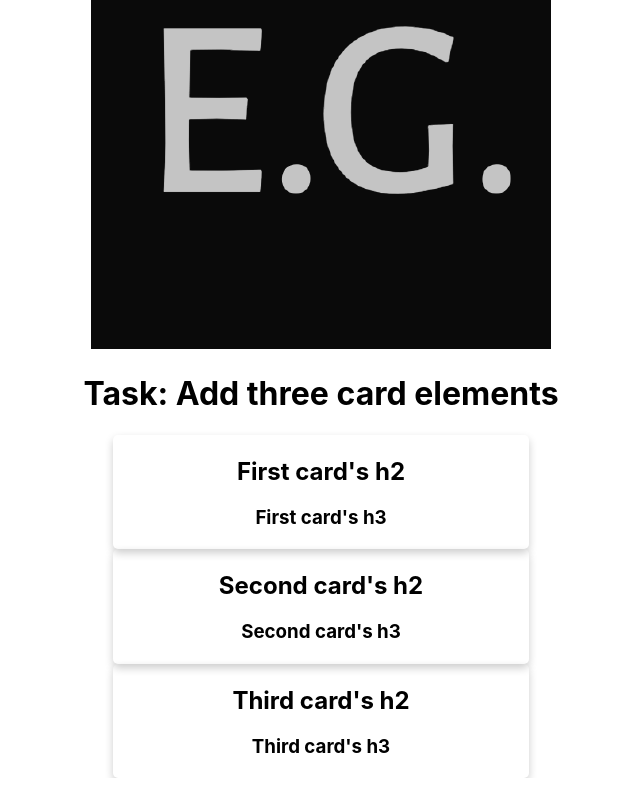
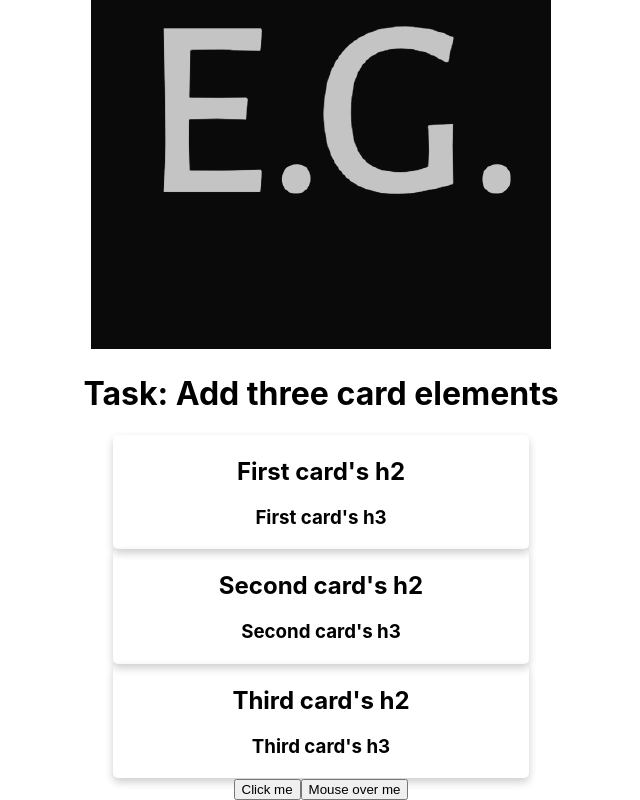
Before and after one commit to dwaxgio/meta-react-core, a React (Create React App) app: page / in a window 1280 px wide. Shown: the part 515-1315 px from the top of the page, without its empty margins (319-959 px from the left). Before the commit the page ends 1293 px from the top, so only its background shows below. Built offline with nearby package versions, Linux system fonts and the light colour scheme.

Commit message:
EventHandling component added to to interact with events on buttons

```diff
--- a/src/App.js
+++ b/src/App.js
@@ -4,6 +4,7 @@ import Heading from "./components/Heading";
 import Expressions from "./components/Expressions";
 import Attributes from "./components/Attributes";
 import Card from "./components/Card";
+import EventHandling from "./components/EventHandling";
 
 const bool = false;
 const str1 = "just";
@@ -21,9 +22,13 @@ function App() {
       <Attributes />
       <div>
         <h1>Task: Add three card elements</h1>
-        <Card h2="First card's h2" h3="First card's h3"/>
-        <Card h2="Second card's h2" h3="Second card's h3"/>
-        <Card h2="Third card's h2" h3="Third card's h3"/>
+        <Card h2="First card's h2" h3="First card's h3" />
+        <Card h2="Second card's h2" h3="Second card's h3" />
+        <Card h2="Third card's h2" h3="Third card's h3" />
+      </div>
+
+      <div>
+        <EventHandling />
       </div>
     </div>
   );
--- /dev/null
+++ b/src/components/EventHandling.js
@@ -0,0 +1,13 @@
+const EventHandling = () => {
+  const clickHandler = () => console.log("Clicked!");
+  const mouseOverHandler = () => console.log("Over me!");
+
+  return (
+    <div>
+      <button onClick={clickHandler}>Click me</button>
+      <button onMouseOver={mouseOverHandler}>Mouse over me</button>
+    </div>
+  );
+};
+
+export default EventHandling;
```
